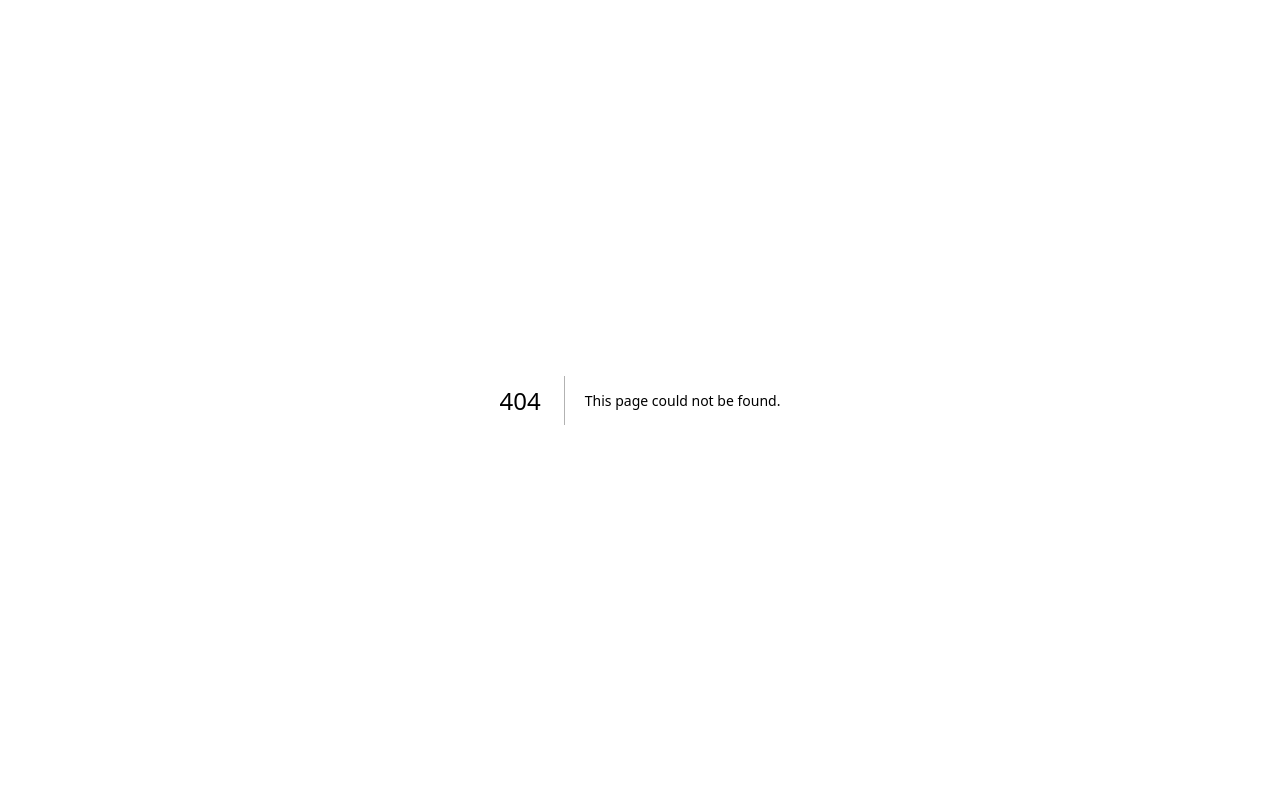
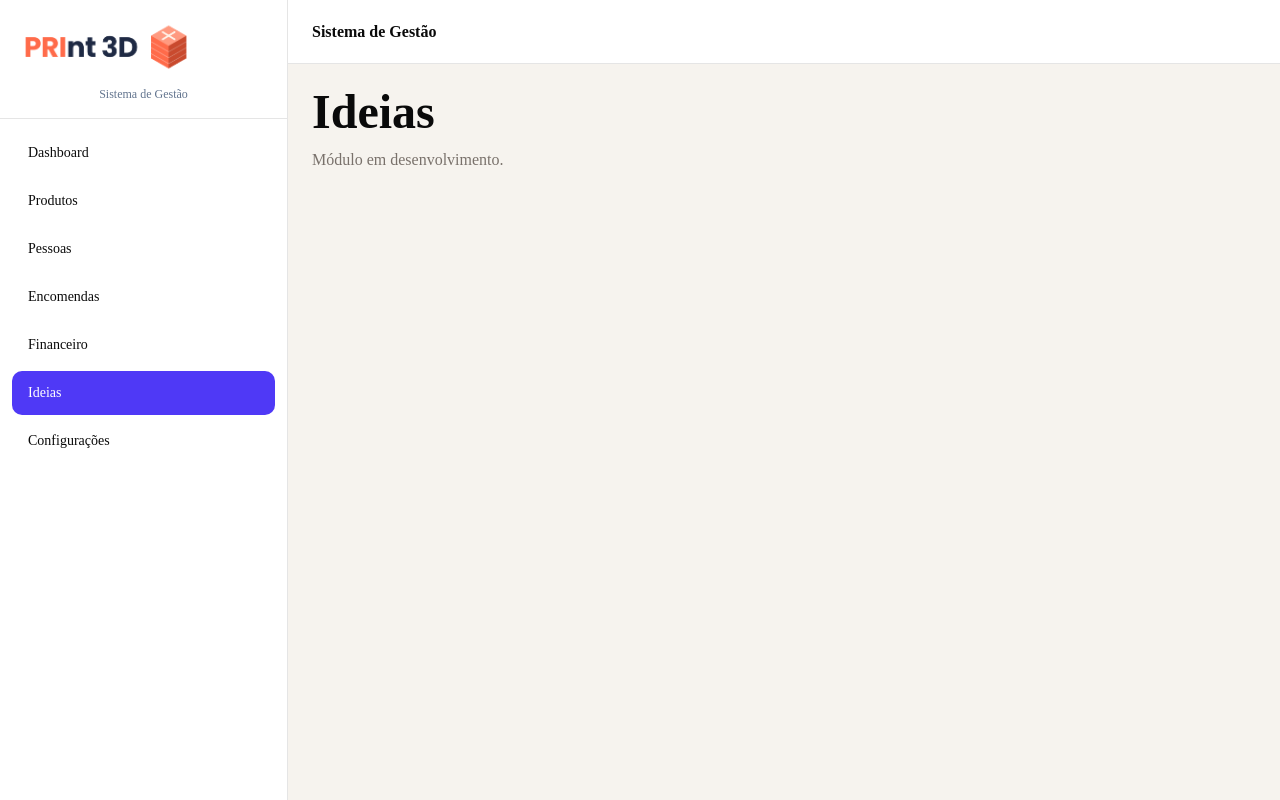
Before and after one commit to print3dstudiopoa-design/print-3d, a Next.js app: page /ideias in a window 1280 px wide. Before the commit this address had no page. Built offline with nearby package versions, Linux system fonts and the light colour scheme.

Commit message:
Criado placeholders dos modulos futuros

```diff
--- a/src/app/(admin)/configuracoes/page.tsx
+++ b/src/app/(admin)/configuracoes/page.tsx
@@ -1,9 +1,13 @@
 export default function ConfiguracoesPage() {
   return (
     <div>
-      <h1 className="text-2xl font-bold">
+      <h1 className="text-5xl font-bold">
         Configurações
       </h1>
+
+      <p className="mt-3 text-stone-500">
+        Módulo em desenvolvimento.
+      </p>
     </div>
   );
 }
--- /dev/null
+++ b/src/app/(admin)/encomendas/page.tsx
@@ -0,0 +1,13 @@
+export default function EncomendasPage() {
+  return (
+    <div>
+      <h1 className="text-5xl font-bold">
+        Encomendas
+      </h1>
+
+      <p className="mt-3 text-stone-500">
+        Módulo em desenvolvimento.
+      </p>
+    </div>
+  );
+}
--- /dev/null
+++ b/src/app/(admin)/financeiro/page.tsx
@@ -0,0 +1,13 @@
+export default function FinanceiroPage() {
+  return (
+    <div>
+      <h1 className="text-5xl font-bold">
+        Financeiro
+      </h1>
+
+      <p className="mt-3 text-stone-500">
+        Módulo em desenvolvimento.
+      </p>
+    </div>
+  );
+}
--- /dev/null
+++ b/src/app/(admin)/ideias/page.tsx
@@ -0,0 +1,13 @@
+export default function IdeiasPage() {
+  return (
+    <div>
+      <h1 className="text-5xl font-bold">
+        Ideias
+      </h1>
+
+      <p className="mt-3 text-stone-500">
+        Módulo em desenvolvimento.
+      </p>
+    </div>
+  );
+}
```
